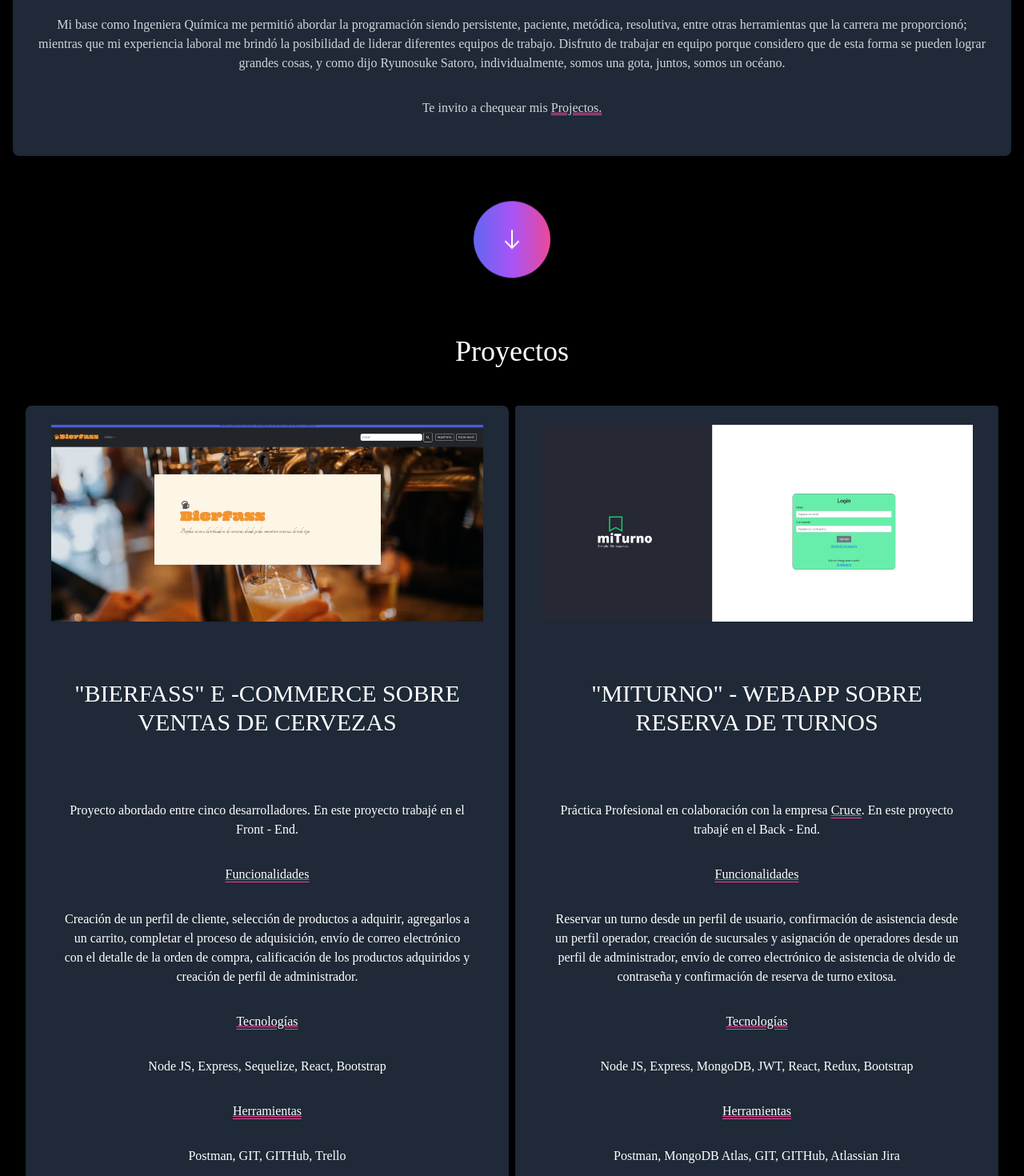
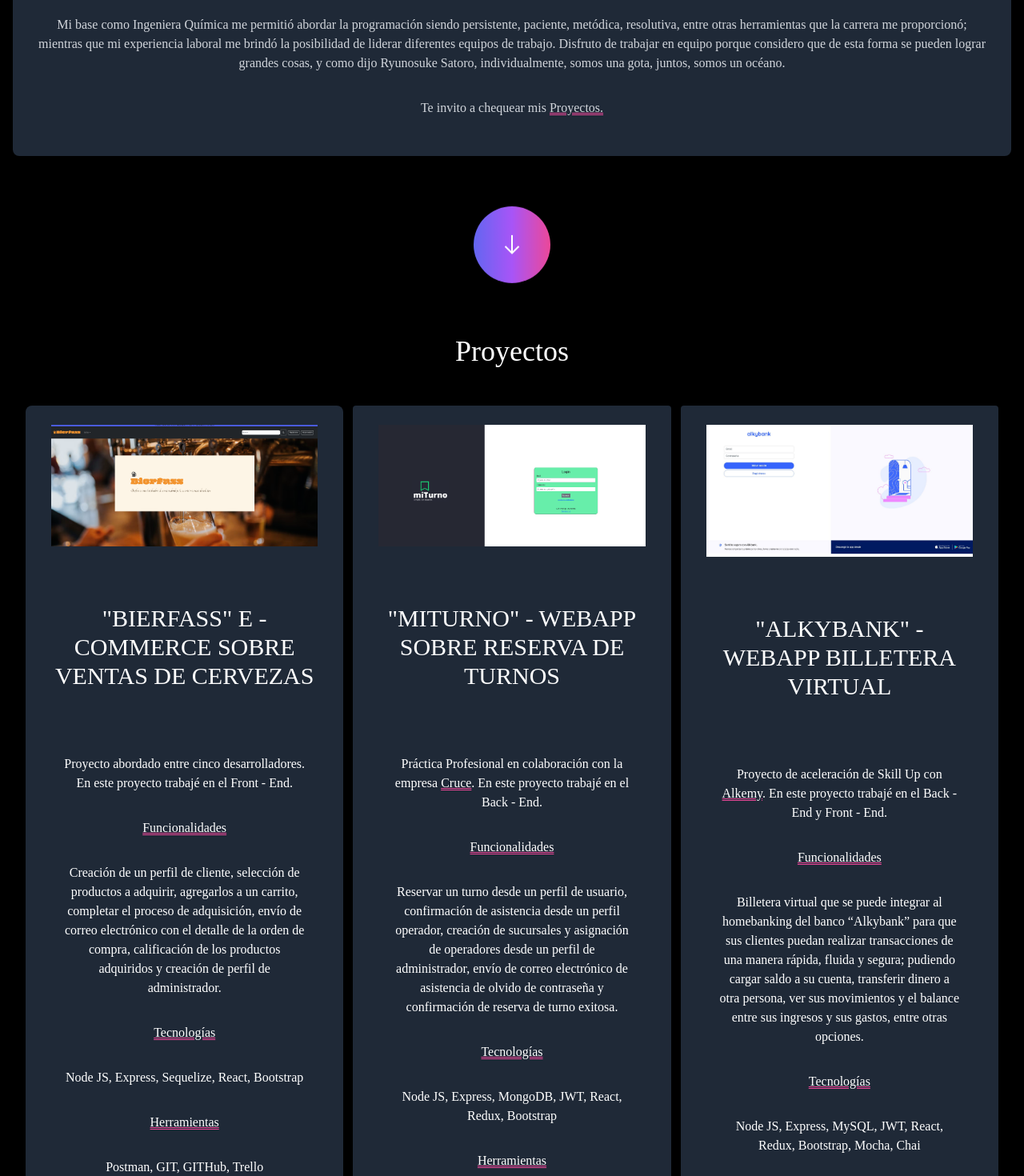
Before and after one commit to evita-fernan/my-portfolio, a React (Create React App) app: page / in a window 1280 px wide. Shown: the part 1300-2770 px from the top of the page at 80% size. Built offline with nearby package versions, Linux system fonts and the light colour scheme.

Commit message:
<fix> grid

```diff
--- a/src/components/AboutMe.js
+++ b/src/components/AboutMe.js
@@ -9,6 +9,7 @@ const AboutMe = () => {
         <img
           className="rounded-full bg-gradient-to-r from-indigo-500 via-purple-500 to-pink-500 animate-bounce lg:py-8 py-4 lg:px-8 px-4"
           src={downSmall}
+          alt="down"
         ></img>
       </div>
       <h1 className="py-12 cursor-default">¿Quién soy?</h1>
@@ -56,7 +57,7 @@ const AboutMe = () => {
                 duration={1000}
                 className="underline cursor-pointer decoration-double decoration-pink-500"
               >
-                Projectos.
+                Proyectos.
               </Link>
           </p>
         </div>
--- a/src/components/Projects.js
+++ b/src/components/Projects.js
@@ -17,7 +17,7 @@ const Projects = () => {
       </div>
       <div className="max-w-screen-2xl h-full flex flex-col items-center justify-center mx-auto w-full">
         <h1 className="py-12 cursor-default">Proyectos</h1>
-        <div className="w-full h-full grid grid-cols-1 sm:grid-cols-2 gap-2 px-0 sm:px-4">
+        <div className="w-full h-full grid grid-cols-1 sm:grid-cols-3 gap-3 px-0 sm:px-4">
           <div className="bg-gray-800 px-8 mx-auto hover:shadow-[0px_22px_70px_4px_rgb(236,72,153)] rounded-lg">
             <a
               href="https://github.com/evita-fernan/bierfass"
```
